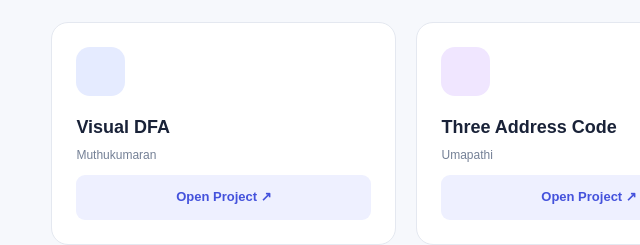
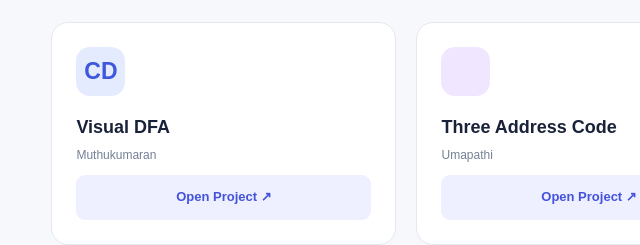
Before and after one commit to dhanamathi/compiler-construction-toolkit, a plain HTML site: page index.html in a window 1280 px wide. Shown: the part 429-674 px from the top of the page, 51-691 px from the left. Drawn offline with Linux system fonts and the light colour scheme.

Commit message:
Update index.html

```diff
--- a/index.html
+++ b/index.html
@@ -35,7 +35,7 @@
             <div class="project-grid">
 
                 <article class="card">
-                    <div class="icon blue"></div>
+                    <div class="icon blue">CD</div>
                     <h3>Visual DFA</h3>
                     <p class="student">Muthukumaran</p>
                     <a href="type 1/index.html">Open Project ↗</a>
```
